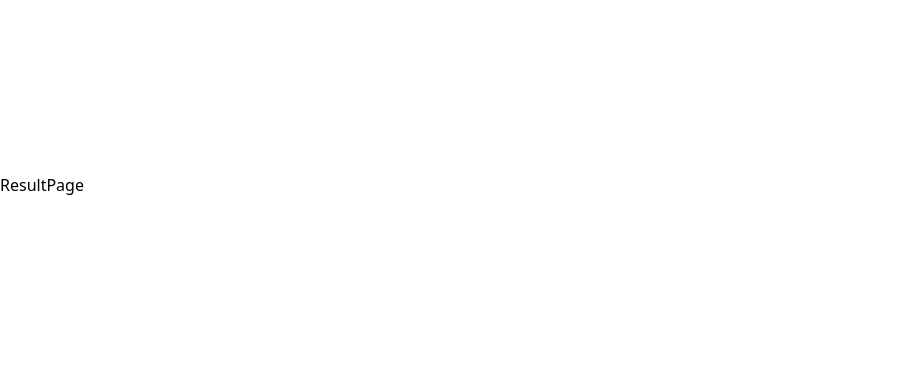
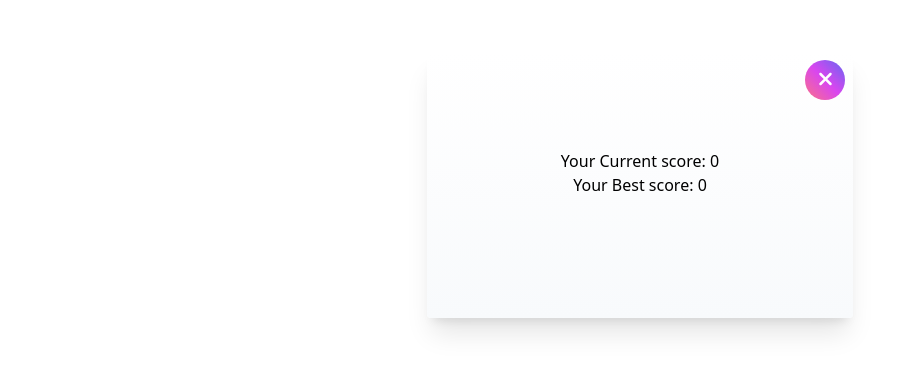
Before and after one commit to fry13/invoke, a React (Create React App) app: page /result in a window 1280 px wide. Shown: the part 215-586 px from the top of the page, without its empty margins (0-912 px from the left). Built offline with nearby package versions, Linux system fonts and the light colour scheme.

Commit message:
Add Submitting Scores

```diff
--- a/src/App.tsx
+++ b/src/App.tsx
@@ -4,19 +4,49 @@ import GamePage from "./pages/Game";
 import HomePage from "./pages/Home";
 import ResultPage from "./pages/Result";
 import HelpPage from "./pages/Help";
+import MainContainer from "./components/MainContainer";
 
 function App() {
-  const [bestScore, setBestScore] = useState(0);
-  const BestScoreContext = React.createContext(bestScore);
+  const [bestScore, setBestScore] = useState(
+    localStorage.getItem("bestScore") || 0
+  );
+  const [currentScore, setCurrentScore] = useState(0);
+
+  const setCurrentResult = (score: number) => {
+    setCurrentScore(score);
+  };
+  const setBestResult = (score: number) => {
+    setBestScore(score);
+  };
 
   return (
     <div className="flex flex-col justify-center mx-auto w-screen h-screen">
       <Routes>
-        <Route path="/" element={<HomePage />} />
-        {/* <BestScoreContext.Provider value={this.state.theme}> */}
-        <Route path="/game" element={<GamePage />} />
-        <Route path="/result" element={<ResultPage />} />
-        {/* </BestScoreContext.Provider> */}
+        <Route path="/" element={<MainContainer Children={<HomePage />} />} />
+        <Route
+          path="/game"
+          element={
+            <MainContainer
+              Children={
+                <GamePage
+                  setCurrentScore={setCurrentResult}
+                  setBestScore={setBestResult}
+                  bestScore={bestScore}
+                />
+              }
+            />
+          }
+        />
+        <Route
+          path="/result"
+          element={
+            <MainContainer
+              Children={
+                <ResultPage score={currentScore} bestScore={bestScore} />
+              }
+            />
+          }
+        />
         <Route path="/help" element={<HelpPage />} />
       </Routes>
     </div>
--- a/src/components/MainContainer.tsx
+++ b/src/components/MainContainer.tsx
@@ -1,9 +1,9 @@
-import React from 'react'
+import React from "react";
 
-export default function MainContainer() {
+export default function MainContainer({ Children }: any) {
   return (
-    <div className='flex justify-center mx-auto w-1/2 h-screen'>
-      MainContainer
+    <div className="w-1/3 h-1/3 mx-auto text-center bg-gradient-to-t from-slate-50 to-white rounded p-2 pb-8 shadow-xl">
+      {Children}
     </div>
-  )
+  );
 }
--- a/src/pages/Game.tsx
+++ b/src/pages/Game.tsx
@@ -1,4 +1,4 @@
-import React, { useEffect, useState } from "react";
+import React, { useContext, useEffect, useState } from "react";
 import Icon from "../components/Icon";
 import { spells } from "../spells";
 import { useTimer } from "react-timer-hook";
@@ -11,13 +11,12 @@ import { useNavigate } from "react-router-dom";
 const xmark = <FontAwesomeIcon icon={faXmark} />;
 const restart = <FontAwesomeIcon icon={faRotateLeft} />;
 
-export default function GamePage() {
+export default function GamePage(props: any) {
   const navigate = useNavigate();
   const routeChange = (path: string) => {
     navigate(path);
   };
 
-  //работа с инпутом
   const [value, setValue] = useState("");
 
   const keyDownHandler = (event: any) => {
@@ -58,7 +57,6 @@ export default function GamePage() {
   }
 
   //работа с таймером
-  const [isDisabled, setIsDisabled] = useState(false);
   const time = new Date();
   time.setSeconds(time.getSeconds() + 15);
   function useCountdown(expiryTimestamp: any) {
@@ -72,11 +70,8 @@ export default function GamePage() {
     } = useTimer({
       expiryTimestamp,
       onExpire: () => {
-        //alert(score);
-        //setScore(0);
-        navigate("/result");
         pause();
-        setIsDisabled(true);
+        endGameHandler();
       },
     });
 
@@ -97,25 +92,36 @@ export default function GamePage() {
     setCurrentQuest(createNextQuest(currentQuest));
   }
 
+  //в конце игры
+  const endGameHandler = () => {
+    const best = props.bestScore || 0;
+    props.setCurrentScore(score);
+    if (score > parseInt(best)) {
+      props.setBestScore(score);
+      localStorage.setItem("bestScore", score.toString());
+    }
+    navigate("/result");
+  };
+
   function restartGame() {
     time.setSeconds(new Date().getSeconds() + 15);
     timerProps.restart(time);
     setScore(0);
     setCurrentQuest(createNextQuest(currentQuest));
     setValue("");
-    setIsDisabled(false);
   }
 
   return (
-    <div className="w-1/3 mx-auto text-center bg-gradient-to-t from-slate-50 to-slate-100 rounded p-2 pb-8 shadow-xl">
+    // <div className="w-1/3 mx-auto text-center bg-gradient-to-t from-slate-50 to-slate-100 rounded p-2 pb-8 shadow-xl">
+    <>
       <div className="flex justify-end mb-2">
         <Button
-          classes="w-10 h-10 p-1 text-base rounded-full text-xl mb-10 mr-2"
+          classes="w-10 h-10 p-1 rounded-full text-xl mb-10 mr-2"
           text={restart}
           onClick={restartGame}
         />
         <Button
-          classes="w-10 h-10 p-1 text-base rounded-full text-xl mb-10"
+          classes="w-10 h-10 p-1 rounded-full text-xl mb-10"
           text={xmark}
           onClick={() => routeChange("/")}
         />
@@ -124,6 +130,7 @@ export default function GamePage() {
       <p className="mx-auto">Score: {score}</p>
       <p className="mx-auto">Timer: {timerProps.seconds}</p>
       <p className="mx-auto font-bold">{value}</p>
-    </div>
+    </>
+    // </div>
   );
 }
--- a/src/pages/Home.tsx
+++ b/src/pages/Home.tsx
@@ -11,7 +11,7 @@ export default function HomePage() {
   };
 
   return (
-    <>
+    <div className="flex flex-col justify-center h-full">
       <img
         className="mx-auto rounded p-0.5 bg-gradient-to-r from-rose-400 via-fuchsia-500 to-indigo-500"
         src={invoke}
@@ -22,6 +22,6 @@ export default function HomePage() {
         text="Start"
         onClick={() => routeChange("/game")}
       />
-    </>
+    </div>
   );
 }
--- a/src/pages/Result.tsx
+++ b/src/pages/Result.tsx
@@ -1,7 +1,25 @@
-import React from 'react'
+import React from "react";
+import { useNavigate } from "react-router-dom";
+import Button from "../components/Button";
+import { FontAwesomeIcon } from "@fortawesome/react-fontawesome";
+import { faXmark } from "@fortawesome/free-solid-svg-icons";
 
-export default function ResultPage() {
+const xmark = <FontAwesomeIcon icon={faXmark} />;
+
+export default function ResultPage(props: any) {
+  const navigate = useNavigate();
+  const routeChange = (path: string) => {
+    navigate(path);
+  };
   return (
-    <div>ResultPage</div>
-  )
+    <div className="flex flex-col justify-center h-full relative">
+      <Button
+        classes="w-10 h-10 p-1 rounded-full text-xl mb-10 absolute top-0 right-0"
+        text={xmark}
+        onClick={() => routeChange("/")}
+      />
+      <p> Your Current score: {props.score}</p>
+      <p> Your Best score: {props.bestScore}</p>
+    </div>
+  );
 }
```
